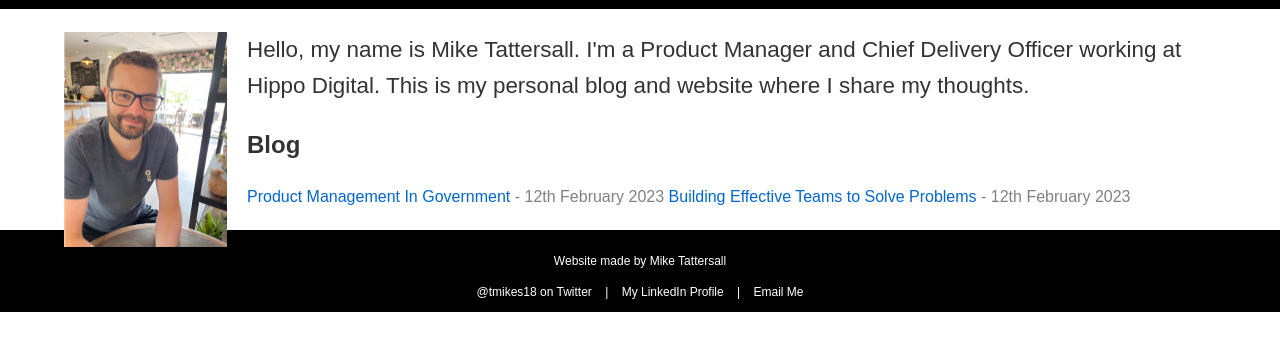
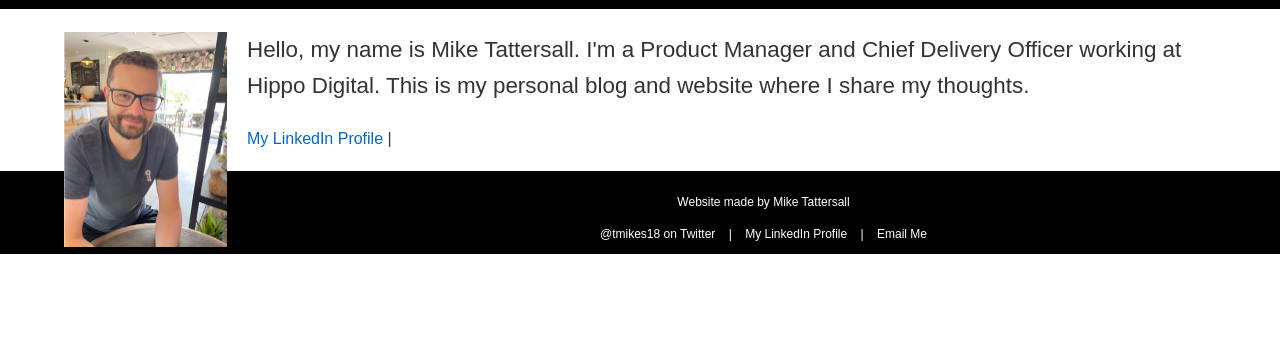
Before and after one commit to MikeT18/mike-website, a plain HTML site: page index.html in a window 1280 px wide. Shown: the part 53-404 px from the top of the page. Drawn offline with Linux system fonts and the light colour scheme.

Commit message:
Update index.html

```diff
--- a/index.html
+++ b/index.html
@@ -32,13 +32,7 @@
                 <p>Hello, my name is Mike Tattersall. I'm a Product Manager and Chief Delivery Officer working at Hippo Digital. This is my personal blog and website where I share my thoughts.</p>
             </div>
         </div>
-       <div class="blog-link">
-          <h2>Blog</h2>
-        <a href="blogs/product-management-in-government.html">Product Management In Government</a>
-                   <span class="post-date">- 12th February 2023</span>
-        <a href="blogs/building-effective-teams-to-solve-problems.html">Building Effective Teams to Solve Problems</a>
-                   <span class="post-date">- 12th February 2023</span>
-    </div>
+              <a href="https://www.linkedin.com/in/mike-tattersall-03b41a93/" target="_blank">My LinkedIn Profile</a> |
     </main>
 </body>
     <footer>
```
